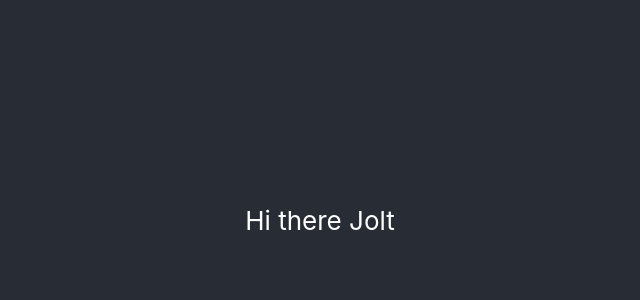
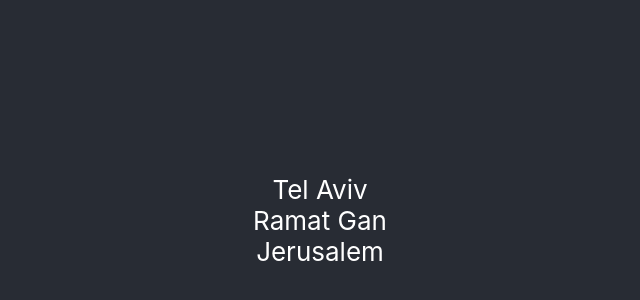
Before and after one commit to okozolin/ShareLocations, a React (Create React App) app in the folder client-share-location/: page / in a window 1280 px wide. Shown: the part 180-480 px from the top of the page, without its empty margins (320-960 px from the left). Built offline with nearby package versions, Linux system fonts and the light colour scheme.

Commit message:
check list component ui

```diff
--- a/client-share-location/src/App.js
+++ b/client-share-location/src/App.js
@@ -1,12 +1,18 @@
-import React from 'react';
-import logo from './logo.svg';
+import React, {useState} from 'react';
+import {List} from "./components/list/list.component";
+
 import './App.css';
 
 function App() {
-  return (
+
+    const tmpLocations = ['Tel Aviv', 'Ramat Gan', 'Jerusalem']
+
+    const [locations, setLocations] = useState([]);
+
+    return (
     <div className="App">
       <header className="App-header">
-        Hi there Jolt
+          <List locations = {tmpLocations}></List>
       </header>
     </div>
   );
--- /dev/null
+++ b/client-share-location/src/components/list/list.component.js
@@ -0,0 +1,10 @@
+import React from 'react'
+
+export const List = ({locations}) => {
+
+    return (
+        <div>
+            {locations.map(item => <div key={item}>{item}</div>)}
+        </div>
+    )
+}
```
